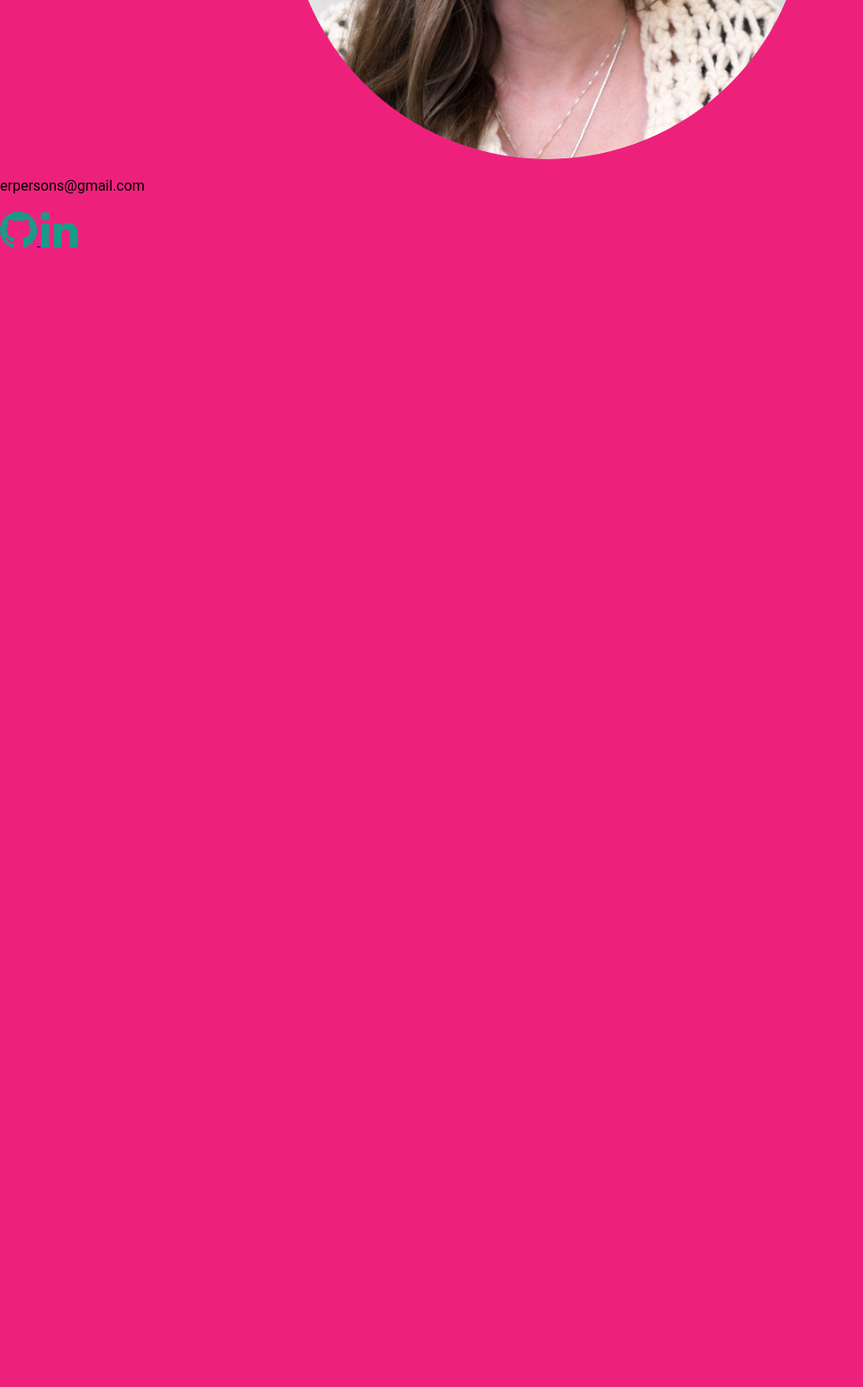
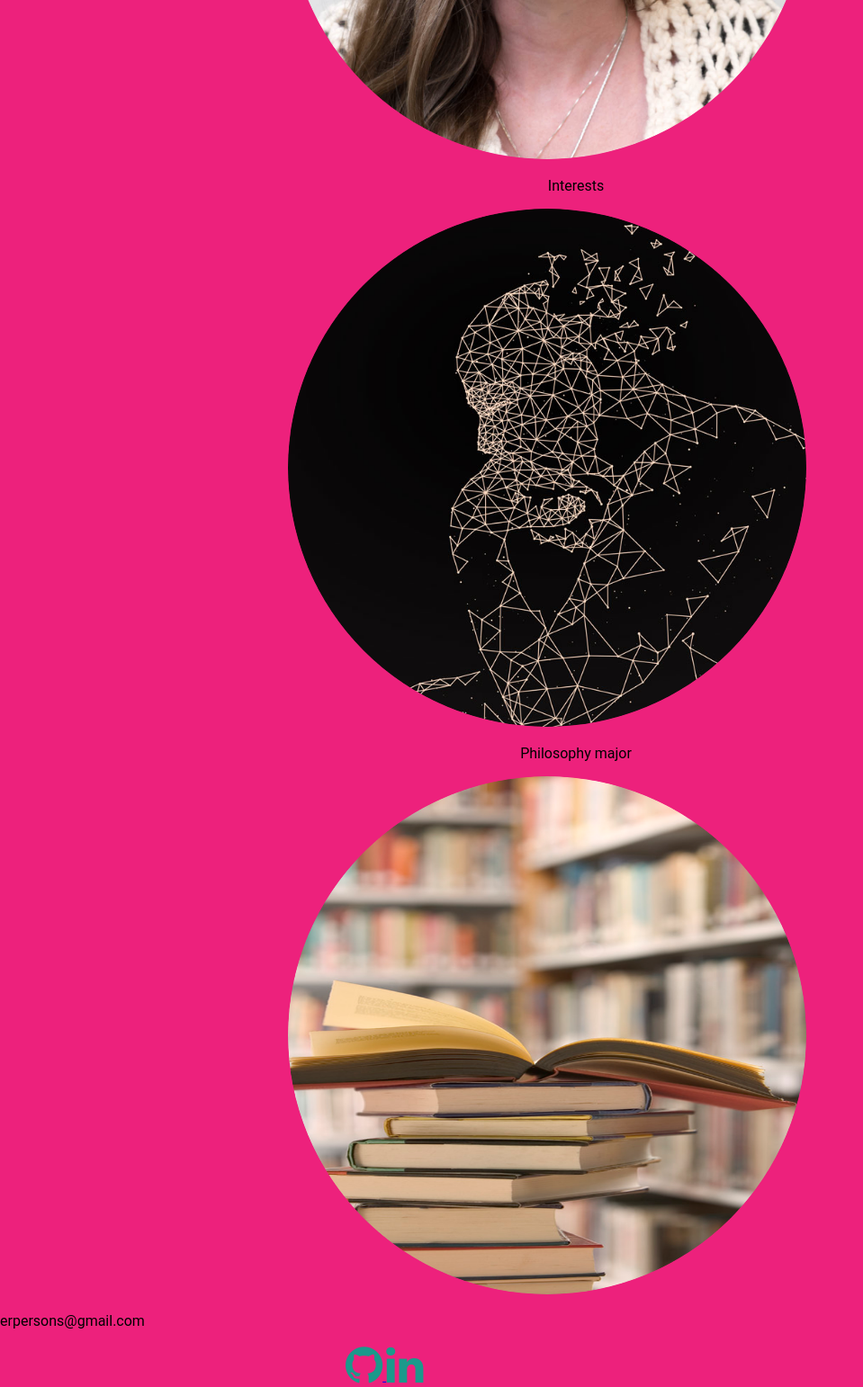
Before and after one commit to erpersons/em-s-personal-site, a Node server app: page / in a window 1280 px wide. Shown: the part 437-1979 px from the top of the page at 90% size, without its empty margins (0-959 px from the left). Before the commit the page ends 713 px from the top, so only its background shows below. Run offline with Node 20, Linux system fonts and the light colour scheme; some libraries are stand-ins or nearby versions.

Commit message:
filling in interests

```diff
--- a/server/public/index.html
+++ b/server/public/index.html
@@ -28,17 +28,29 @@
     for justice appended to an insatiable appetite for the written word.
 </body>
 
-
+<!-- me -->
 <div >
     <img src="./Emily Persons 2.png">
 </div>
+<!-- interests -->
+<div>
+    <p class="ints" >Interests</p>
+</div>
+<div>
+    <img src="./philosophy 2.png">
+    <p class="phil">Philosophy major</p>
+</div>
+<div>
+    <img src="./literature 2.png">
+</div>
 <p>erpersons@gmail.com</p>
-<a class="icon" href="https://www.github.com/erpersons" target="_blank">
-    <i class="fa fa-github" aria-hidden="true" style="font-size:48px;color:#1b998b;"></i>
+
+<a class="GHicon" href="https://www.github.com/erpersons/" target="_blank">
+    <i class="fa fa-github" aria-hidden="true" style="font-size:300%;color:#1b998b;"></i>
 </a>
 
-<a class="icon" href="https://www.linkedin.com/in/emily-persons/" target="_blank">
-    <i class="fa fa-linkedin" aria-hidden="true" style="font-size:48px;color:#1b998b;"></i>
+<a class="LIicon" href="https://www.linkedin.com/in/emily-persons/" target="_blank">
+    <i class="fa fa-linkedin" aria-hidden="true" style="font-size:300%;color:#1b998b;"></i>
 </a>
 
 
--- a/server/public/styles/styles.css
+++ b/server/public/styles/styles.css
@@ -10,6 +10,15 @@
     background-color: #ed217c;
 }
 
-/* .icon {
-    margin: right;
-} */
+.GHicon {
+    margin-left: 30%;
+}
+.LIicon {
+    margin-left: center;
+}
+.ints {
+    text-align: center;
+}
+.phil {
+    text-align: center;
+}
```
Also changed, not shown: server/public/literature 2.png (added), server/public/philosophy 2.png (added).
